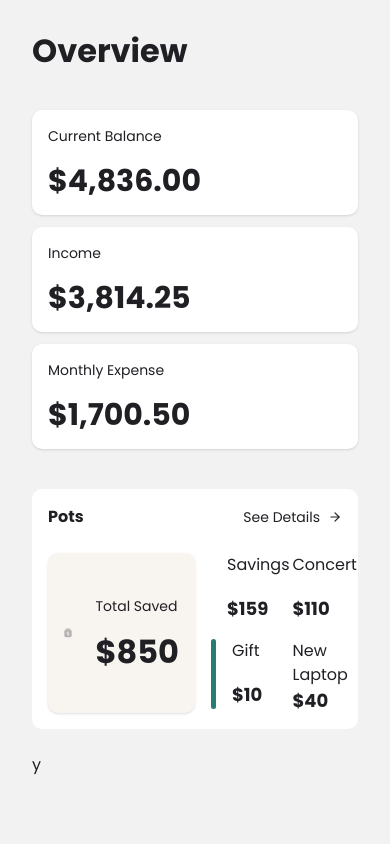
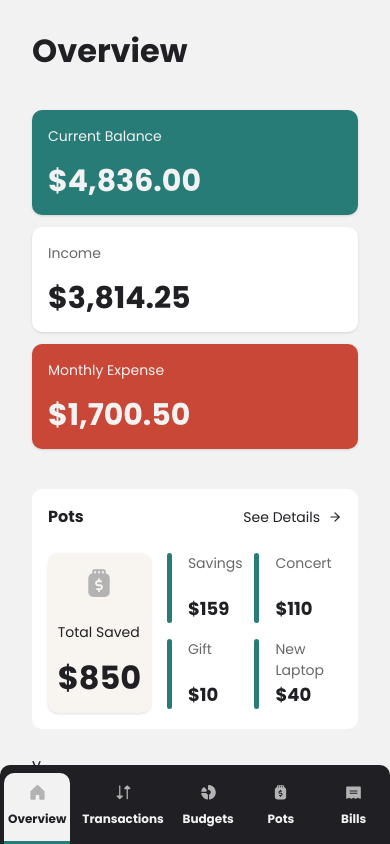
Before and after one commit to inancciftci/savemore, a Next.js app: page /dashboard in a window 390 px wide. Built offline with nearby package versions, Linux system fonts and the light colour scheme.

Commit message:
Implement Mobile Sidebar & Fix Some Responsive Rules for Dashboard Page

```diff
--- a/app/(dashboard)/dashboard/page.tsx
+++ b/app/(dashboard)/dashboard/page.tsx
@@ -24,10 +24,10 @@ const page = () => {
               </Link>
             </div>
             <div className="flex gap-4 h-[160px]">
-              <div className="w-[50%] flex">
+              <div className="w-[50%] max-md:w-[35%] flex">
                 <PotsTotalCard />
               </div>
-              <div className="w-[50%] h-[160px] flex flex-wrap content-between space-y-4">
+              <div className="w-[50%] max-md:w-[65%] h-[160px] flex flex-wrap content-between space-y-4">
                 <PotsItemCard title="Savings" amount="$159" />
                 <PotsItemCard title="Concert" amount="$110" />
                 <PotsItemCard title="Gift" amount="$10" />
--- a/app/(dashboard)/layout.tsx
+++ b/app/(dashboard)/layout.tsx
@@ -1,4 +1,5 @@
 import SidebarDesktop from "@/components/navigation/sidebarDesktop";
+import SidebarMobile from "@/components/navigation/sidebarMobile";
 
 const DashboardLayout = ({
   children,
@@ -6,11 +7,12 @@ const DashboardLayout = ({
   children: Readonly<React.ReactNode>;
 }) => {
   return (
-    <div className="grid grid-cols-[auto_1fr] max-md:grid-cols-1">
+    <div className="grid grid-cols-[auto_1fr] max-md:grid-cols-1 relative">
       <SidebarDesktop />
       <section className="container">
         <div className="mt-4 px-4">{children}</div>
       </section>
+      <SidebarMobile />
     </div>
   );
 };
--- a/components/dashboard/OverviewTopCard.tsx
+++ b/components/dashboard/OverviewTopCard.tsx
@@ -1,3 +1,4 @@
+import { cn } from "@/lib/utils";
 import React from "react";
 
 const OverviewTopCard = ({
@@ -8,8 +9,22 @@ const OverviewTopCard = ({
   amount: string;
 }) => {
   return (
-    <div className="flex flex-1 flex-col gap-4 bg-white p-4 rounded-lg shadow-sm dark:bg-grey-500">
-      <span className="text-sm">{title}</span>
+    <div
+      className={cn(
+        "flex flex-1 flex-col gap-4 bg-white p-4 rounded-lg shadow-sm dark:bg-grey-500",
+        title === "Current Balance" && "bg-green text-grey-100",
+        title === "Monthly Expense" && "bg-red text-grey-100"
+      )}
+    >
+      <span
+        className={cn(
+          "text-sm text-grey-500 dark:text-grey-100",
+          title === "Current Balance" && " text-grey-100",
+          title === "Monthly Expense" && " text-grey-100"
+        )}
+      >
+        {title}
+      </span>
       <span className="font-bold text-3xl">{amount}</span>
     </div>
   );
--- a/components/dashboard/PotsItemCard.tsx
+++ b/components/dashboard/PotsItemCard.tsx
@@ -4,9 +4,11 @@ const PotsItemCard = ({ title, amount }: { title: string; amount: string }) => {
   return (
     <div className="w-[50%]">
       <div className="flex gap-4 item-center">
-        <div className="h-[70px] w-[5px] bg-green rounded-lg"></div>
+        <div className="h-[70px] min-w-[5px] bg-green rounded-lg"></div>
         <div className="flex flex-col justify-between">
-          <span>{title}</span>
+          <span className="text-sm text-grey-500 dark:text-grey-100">
+            {title}
+          </span>
           <span className="font-bold text-lg">{amount}</span>
         </div>
       </div>
--- a/components/dashboard/PotsTotalCard.tsx
+++ b/components/dashboard/PotsTotalCard.tsx
@@ -4,7 +4,7 @@ import React from "react";
 const PotsTotalCard = () => {
   return (
     <div className="bg-beige-100 dark:bg-grey-900 dark:text-grey-100 p-4 rounded-lg shadow-sm flex flex-col justify-between w-full h-full">
-      <div className="flex gap-6 items-center h-full">
+      <div className="flex max-md:flex-col gap-6 items-center h-full">
         <div className="relative size-[40px]">
           <Image
             className="dark:invert"
--- /dev/null
+++ b/components/navigation/sidebarMobile/index.tsx
@@ -0,0 +1,36 @@
+"use client";
+import { links } from "@/constants/links";
+import { cn } from "@/lib/utils";
+import Image from "next/image";
+import Link from "next/link";
+import { usePathname } from "next/navigation";
+import React from "react";
+
+const SidebarMobile = () => {
+  const pathname = usePathname();
+  return (
+    <div className="hidden max-md:flex fixed bottom-[-1px] w-full pt-2 px-1 gap-2 items-center justify-center bg-grey-900 text-grey-100 rounded-t-lg">
+      {links.map((l) => (
+        <Link
+          className={cn(
+            "text-sm flex flex-col border-b-4 border-grey-900 gap-2 p-1 flex-1 items-center py-3 rounded-t-lg transition-all ease-in-out duration-200",
+            pathname === l.href &&
+              "bg-grey-100 text-grey-900 border-b-4 border-green"
+          )}
+          href={l.href}
+          key={l.id}
+        >
+          <div className="w-[15px] h-[15px] relative">
+            <Image src={l.icon} fill alt={l.name} />
+          </div>
+
+          <span className="text-[12px] font-bold">
+            {l.name === "Recurring Bills" ? "Bills" : `${l.name}`}
+          </span>
+        </Link>
+      ))}
+    </div>
+  );
+};
+
+export default SidebarMobile;
```
